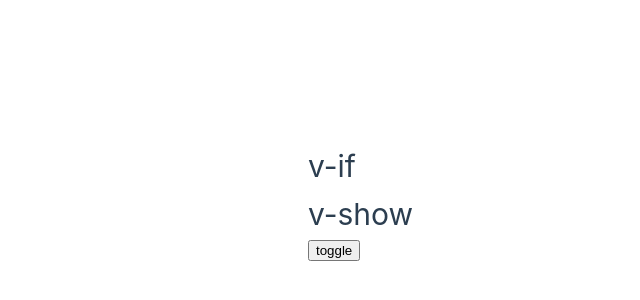
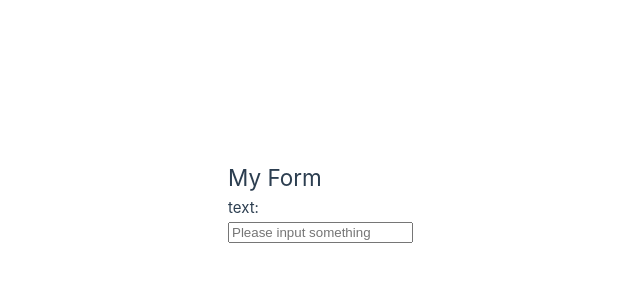
Before and after one commit to liuzhuan/vue3-quick-start, a Vue app: page / in a window 1280 px wide. Shown: the part 198-498 px from the top of the page, without its empty margins (227-867 px from the left). Built offline with nearby package versions, Linux system fonts and the light colour scheme.

Commit message:
feat: add v-model demo

```diff
--- a/src/App.vue
+++ b/src/App.vue
@@ -1,15 +1,9 @@
 <script setup>
-import { ref } from 'vue'
-
-const ok = ref(true)
-
-const toggle = () => ok.value = !ok.value
+import MyForm from './components/MyForm.vue'
 </script>
 
 <template>
   <div>
-    <h1 v-if="ok">v-if</h1>
-    <h1 v-show="ok">v-show</h1>
-    <button type="button" @click="toggle">toggle</button>
+    <MyForm />
   </div>
 </template>
--- /dev/null
+++ b/src/components/MyForm.vue
@@ -0,0 +1,13 @@
+<template>
+    <section>
+        <h1>My Form</h1>
+        <div>text: {{ text }}</div>
+        <input v-model="text" placeholder="Please input something">
+    </section>
+</template>
+
+<script setup>
+import { ref } from 'vue'
+
+const text = ref('')
+</script>
```
